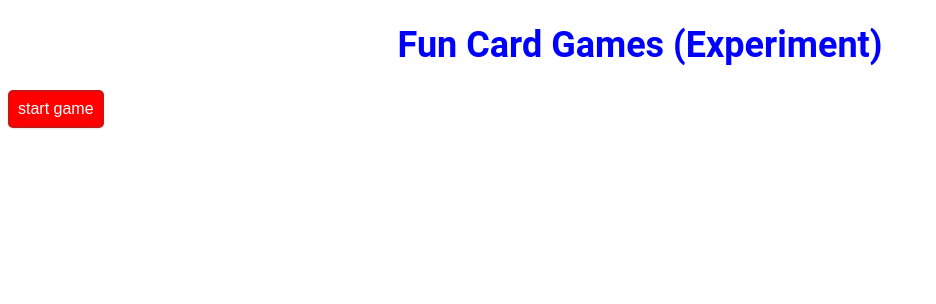
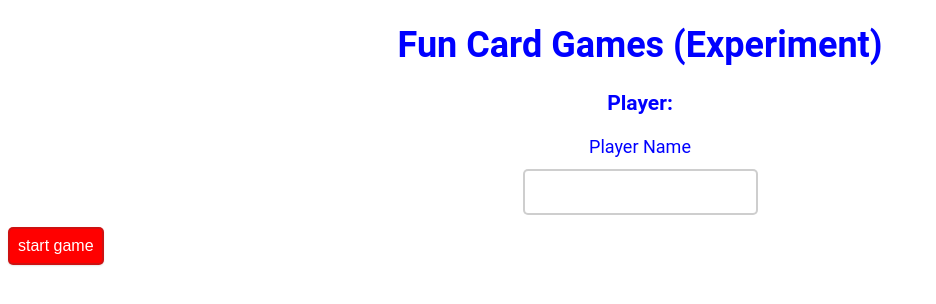
Before and after one commit to ITenthusiasm/card-game-generator, a Vue app: page / in a window 1280 px wide. Shown: the top 304 px of the page, without its empty margins (0-936 px from the left). Built offline with nearby package versions, Linux system fonts and the light colour scheme; no server answers.

Commit message:
Make "Login" the Home Component
* Added player name visibility for easy debugging. Player name display
should be more professional in final product.

```diff
--- a/src/App.vue
+++ b/src/App.vue
@@ -2,6 +2,7 @@
   <div id="root">
     <header>
       <h1 align="center">Fun Card Games (Experiment)</h1>
+      <h3 align="center">Player: {{ player && `${player.name} | ${player.id}` }}</h3>
     </header>
     <main>
       <router-view />
--- a/src/components/Login.vue
+++ b/src/components/Home.vue
@@ -1,5 +1,5 @@
 <template>
-  <form @submit.prevent="sendPlayerInfo">
+  <form align="center" @submit.prevent="sendPlayerInfo">
     <label class="input-label" for="name">Player Name</label>
     <input id="name" v-model="playerName" class="text-box" type="text" />
   </form>
@@ -9,7 +9,7 @@
 import Vue from "vue";
 
 export default Vue.extend({
-  name: "Login",
+  name: "Home",
   data() {
     return {
       playerName: "",
--- a/src/router/index.ts
+++ b/src/router/index.ts
@@ -1,14 +1,14 @@
 import Vue from "vue";
 import VueRouter from "vue-router";
-import Login from "@/components/Login.vue";
+import Home from "@/components/Home.vue";
 
 Vue.use(VueRouter);
 
 const routes = [
   {
-    path: "/login",
-    name: "login",
-    component: Login,
+    path: "/",
+    name: "home",
+    component: Home,
   },
 ];
 
```
